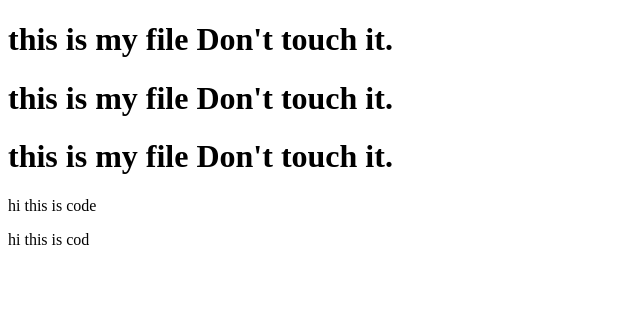
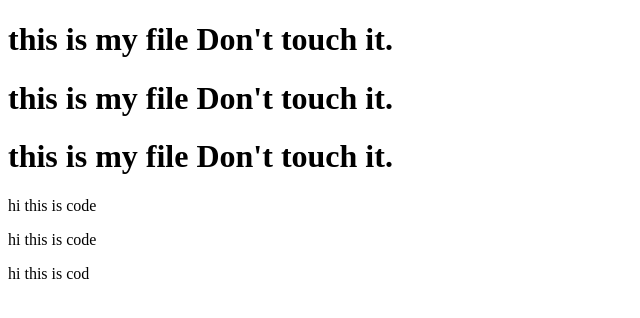
Before and after one commit to codeofjarvis/html-portfolio, a plain HTML site: page myfile.html in a window 1280 px wide. Shown: the whole page, without its empty margins (0-640 px from the left). Drawn offline with Linux system fonts and the light colour scheme.

Commit message:
.\myfile.html

```diff
--- a/myfile.html
+++ b/myfile.html
@@ -10,6 +10,7 @@
     <h1>this is my file Don't touch it.</h1>
     <h1>this is my file Don't touch it.</h1>
     <p>hi this is code</p>
+    <p>hi this is code</p>
     <p>hi this is cod</p>
   </body>
 </html>
```
